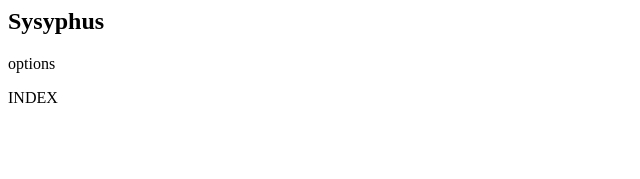
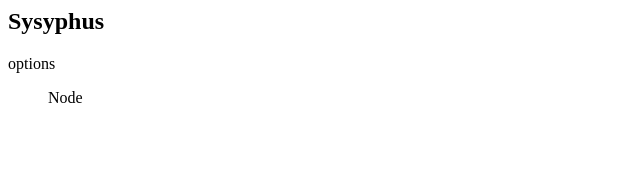
Before and after one commit to louisscruz/system-design-simulator, a React app: page / in a window 1280 px wide. Shown: the top 179 px of the page, without its empty margins (0-640 px from the left). Built offline with nearby package versions, Linux system fonts and the light colour scheme; the HTML template or start-up script is replaced by a standard one.

Commit message:
Add initial SystemNode

```diff
--- a/components/SystemComposition/SystemCompositionIndex.jsx
+++ b/components/SystemComposition/SystemCompositionIndex.jsx
@@ -1,9 +1,13 @@
 import React from 'react';
+
+import SystemNode from './SystemNode';
 
 function SystemCompositionIndex() {
   return (
     <div>
-      INDEX
+      <ul>
+        <SystemNode />
+      </ul>
     </div>
   );
 }
--- /dev/null
+++ b/components/SystemComposition/SystemNode.jsx
@@ -0,0 +1,9 @@
+import React from 'react';
+
+function SystemNode() {
+  return (
+    <p>Node</p>
+  );
+}
+
+export default SystemNode;
--- a/components/SystemComposition/index.js
+++ b/components/SystemComposition/index.js
@@ -1,7 +1,9 @@
 import SystemCompositionOptions from './SystemCompositionOptions';
 import SystemCompositionIndex from './SystemCompositionIndex';
+import SystemNode from './SystemNode';
 
 export {
   SystemCompositionOptions,
   SystemCompositionIndex,
+  SystemNode,
 };
```
Also changed, not shown: 1 other file (tests, documents, lock files or other folders).
